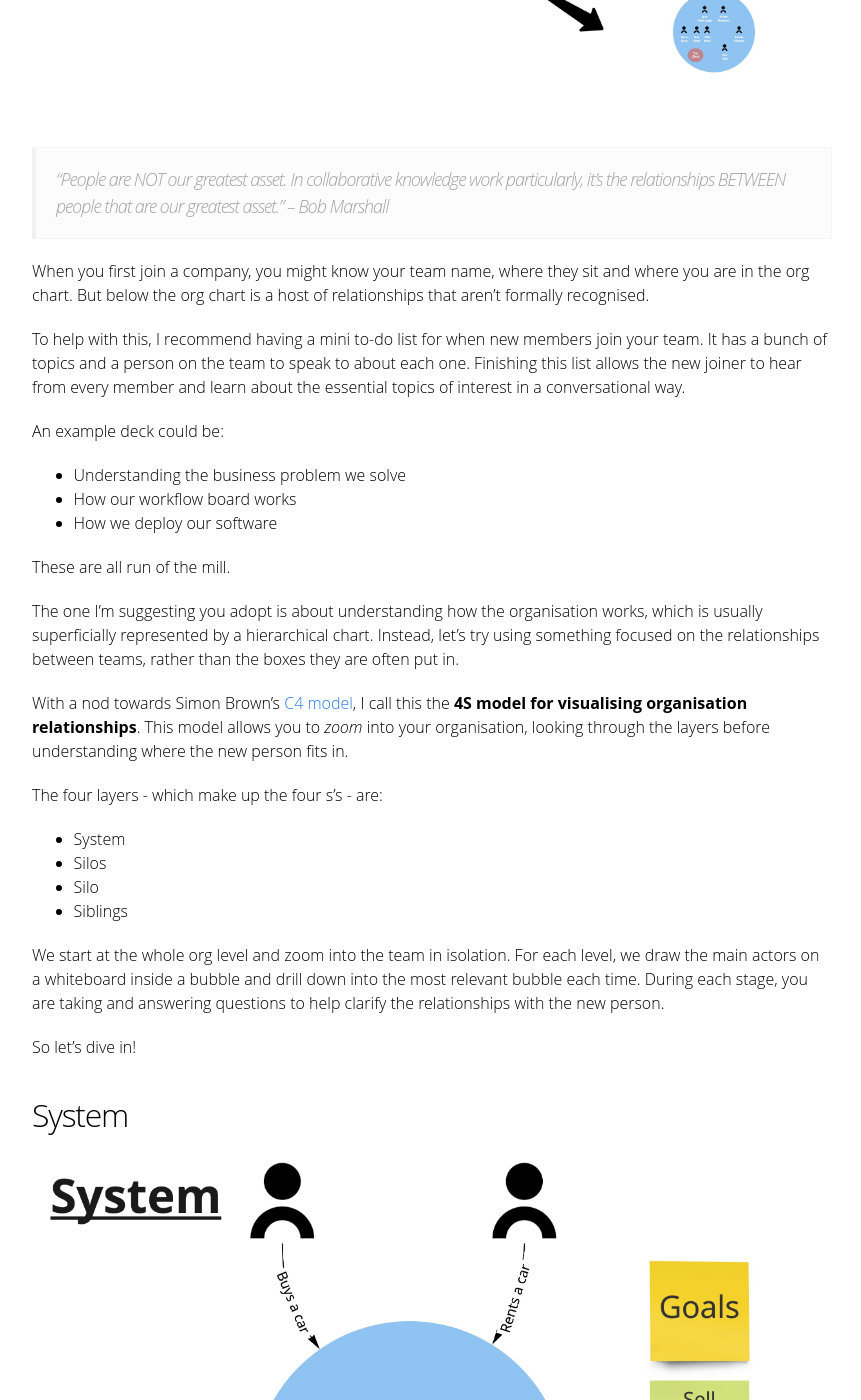
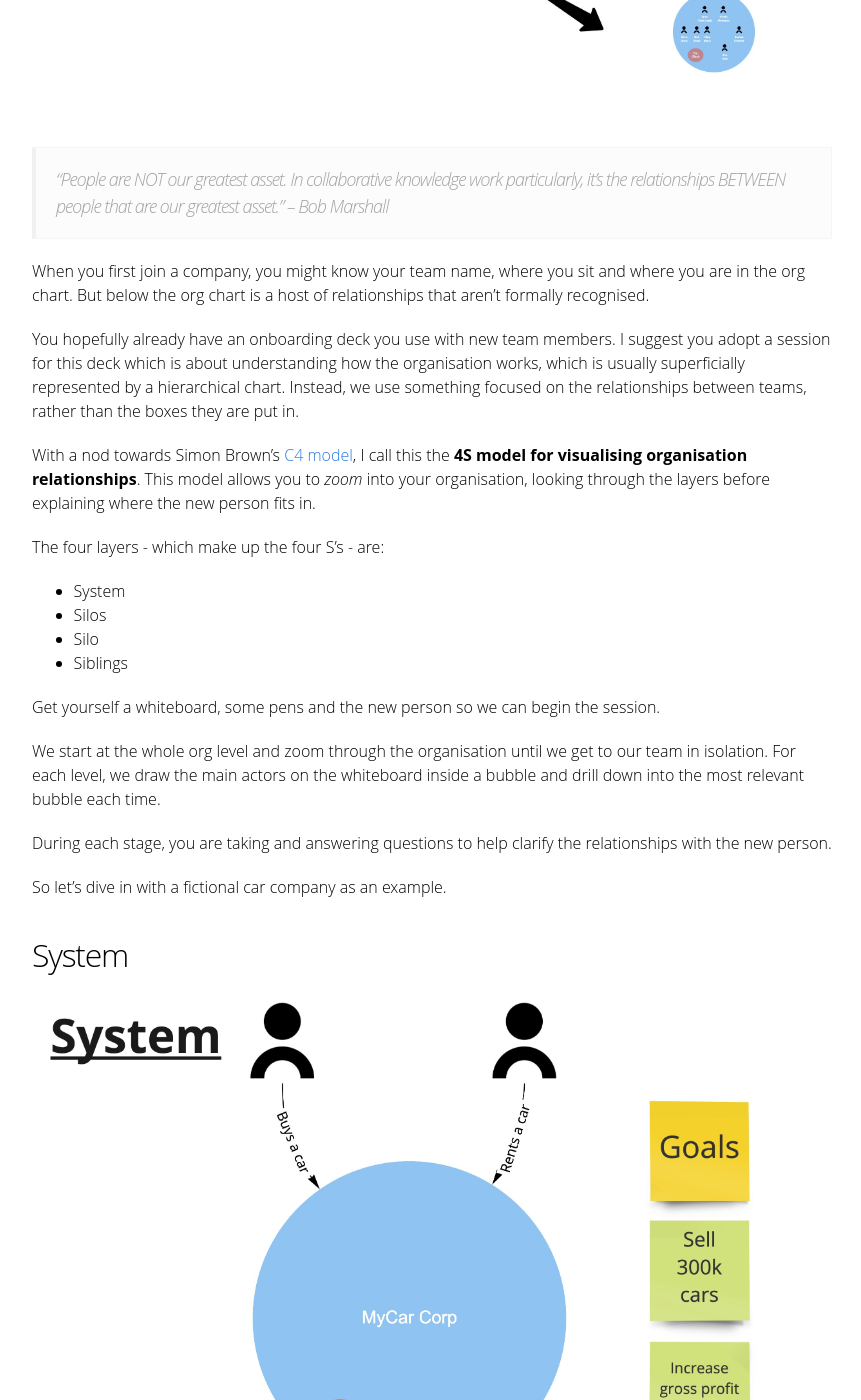
Before and after one commit to joejag/techblog, a Jekyll site: the page built from _posts/2019-12-09-the-four-s-technique.md, in a window 1280 px wide and 1400 px high, scrolled down 782 px. Shown: the whole window, without its empty margins (208-1069 px from the left). Built offline with Jekyll 4.4.1, drawn with Linux system fonts in a browser that asks for light colours; some of the changed text lies outside the part shown.

Commit message:
Finish grammer fixing

```diff
--- a/_posts/2019-12-09-the-four-s-technique.md
+++ b/_posts/2019-12-09-the-four-s-technique.md
@@ -8,32 +8,26 @@ title: "Visualising organisation relationships with the 4S model"
 > "People are NOT our greatest asset. In collaborative knowledge work particularly, it's the relationships BETWEEN people that are our greatest asset."
 > -- <cite> Bob Marshall
 
-When you first join a company, you might know your team name, where they sit and where you are in the org chart. But below the org chart is a host of relationships that aren't formally recognised.
+When you first join a company, you might know your team name, where you sit and where you are in the org chart. But below the org chart is a host of relationships that aren't formally recognised.
 
-To help with this, I recommend having a mini to-do list for when new members join your team. It has a bunch of topics and a person on the team to speak to about each one. Finishing this list allows the new joiner to hear from every member and learn about the essential topics of interest in a conversational way.
+You hopefully already have an onboarding deck you use with new team members. I suggest you adopt a session for this deck which is about understanding how the organisation works, which is usually superficially represented by a hierarchical chart. Instead, we use something focused on the relationships between teams, rather than the boxes they are put in.
 
-An example deck could be:
+ With a nod towards Simon Brown's [C4 model](https://c4model.com/), I call this the __4S model for visualising organisation relationships__. This model allows you to *zoom* into your organisation, looking through the layers before explaining where the new person fits in.
 
- * Understanding the business problem we solve
- * How our workflow board works
- * How we deploy our software
-
- These are all run of the mill.
-
- The one I'm suggesting you adopt is about understanding how the organisation works, which is usually superficially represented by a hierarchical chart. Instead, let's try using something focused on the relationships between teams, rather than the boxes they are often put in.
-
- With a nod towards Simon Brown's [C4 model](https://c4model.com/), I call this the __4S model for visualising organisation relationships__. This model allows you to *zoom* into your organisation, looking through the layers before understanding where the new person fits in.
-
- The four layers - which make up the four s's - are:
+ The four layers - which make up the four S's - are:
 
  * System
  * Silos
  * Silo
  * Siblings
 
- We start at the whole org level and zoom into the team in isolation. For each level, we draw the main actors on a whiteboard inside a bubble and drill down into the most relevant bubble each time. During each stage, you are taking and answering questions to help clarify the relationships with the new person.
+ Get yourself a whiteboard, some pens and the new person so we can begin the session.
 
- So let's dive in!
+ We start at the whole org level and zoom through the organisation until we get to our team in isolation. For each level, we draw the main actors on the whiteboard inside a bubble and drill down into the most relevant bubble each time.
+
+ During each stage, you are taking and answering questions to help clarify the relationships with the new person.
+
+ So let's dive in with a fictional car company as an example.
 
 ## System
 
@@ -42,19 +36,19 @@ An example deck could be:
 We start from the highest point, outside the organisation itself.
 
 * __Scope__:
- * Your organisation from the outside
+  * Your organisation from the outside
 
 * __Elements__:
- * One big bubble with your company name
- * Your common customer types and their needs
- * The current goals of your company
- * A marker to say where you are
+  * One big bubble with your company name
+  * Your common customer types and their needs
+  * The current goals of your company
+  * A marker to say where you are
 
 * __Talking points__:
- * Which company goal relates to them, how they will help to achieve that goal
- * A short history of the company
- * The relationships with customers and the types of demand they put on the system
- * The most significant challenges that the company are facing
+  * Which company goal relates to them, how they will help to achieve that goal
+  * A short history of the company
+  * The relationships with customers and the types of demand they put on the system
+  * The most significant challenges that the company are facing
 
 Once this stage is complete, we zoom inside this big bubble.
 
@@ -62,21 +56,23 @@ Once this stage is complete, we zoom inside this big bubble.
 
 <p class='header-image'><img width="100%" src="{{ site.url }}/assets/2019/4s/silos.jpg"/></p>
 
-If you are wondering what a silo is, it's any other part of your company that you refer to by group name rather then peoples names (i.e. HR, IT, the board). Ignore other teams in your department at this stage.
+If you are wondering what a silo is, it's any other part of your company that you refer to by group name rather then real human names (i.e. HR, IT, the board rather than Keith and Michone).
+
+Ignore other teams in your department at this stage.
 
 * __Scope__:
- * Main departments relevelant to your department (not every department)
+  * Main departments relevelant to your department (not every department)
 
 * __Elements__:
- * Departments relevant to your department
- * Relationships between the departments
- * A marker to say where you are
+  * Departments relevant to your department as bubbles
+  * Relationships between the departments
+  * A marker to say where you are
 
 * __Talking points__:
- * How departments interact
- * Any dependencies between departments
- * Any fraught relationships between departments
- * Brief history and goals of each department
+  * How departments interact
+  * Any dependencies between departments
+  * Any fraught relationships between departments
+  * Brief history and goals of each department
 
 Now they know the communication flow between departments, we move onto our department (silo).
 
@@ -85,20 +81,20 @@ Now they know the communication flow between departments, we move onto our depar
 <p class='header-image'><img width="100%" src="{{ site.url }}/assets/2019/4s/silo.jpg"/></p>
 
 * __Scope__:
- * Fellow teams in your department
+  * Fellow teams in your department
 
 * __Elements__:
- * Every team as a bubble
- * Any management/supporting team within your department along with their names and roles
- * Relationships between the teams (say them when drawing arrows)
- * Links to internal customers (e.g. back-office order processing team)
- * A marker to say where you are
+  * Every team as a bubble
+  * Any management/supporting team within your department along with their names and roles
+  * Relationships between the teams (say them when drawing arrows)
+  * Links to internal customers (e.g. back-office order processing team)
+  * A marker to say where you are
 
 * __Talking points__:
- * How well has the relationship has been going between the other teams in your dept
- * How the supporting/management structure operates, how often you will see them
- * Any history of teams merging or splitting
- * Any existing dependencies for getting work done between teams
+  * How well has the relationship has been going between the other teams in your dept
+  * How the supporting/management structure operates, how often you will see them
+  * Any history of teams merging or splitting
+  * Any existing dependencies for getting work done between teams
 
 Then finally, we get onto the team the new person is joining.
 
@@ -107,14 +103,14 @@ Then finally, we get onto the team the new person is joining.
 <p class='header-image'><img width="100%" src="{{ site.url }}/assets/2019/4s/siblings.jpg"/></p>
 
 * __Scope__:
- * Individuals and their roles in your team
+  * Individuals and their roles in your team
 
 * __Elements__:
- * Every person in your immediate team and their role
+  * Every person in your immediate team and their role
 
 * __Talking points__:
- * How long each person has been there
- * Relationships between team members
+  * How long each person has been there
+  * Relationships between team members
 
 And that should be you.
 
@@ -122,4 +118,4 @@ Remember, at all levels; it's about the interesting conversation you can have ta
 
 Given the nature of explaining relationships and the power within them (like [Burja mapping](https://tasshin.com/blog/towards-burja-mapping/)) inherent to the 4S model, I wouldn't recommend keeping it as a sharable asset, instead recreate the model each time it is needed.
 
-I've had great success using this technique when new people join teams I'm in as it gives them the context for the essential groups in your company and how your team relates to them. Give it a try next time someone joins your team.
+I've had great success using this technique when new people join a team as it gives them the context for the essential groups in your company and how your team relates to those groups. Give it a try next time someone joins your team.
```
